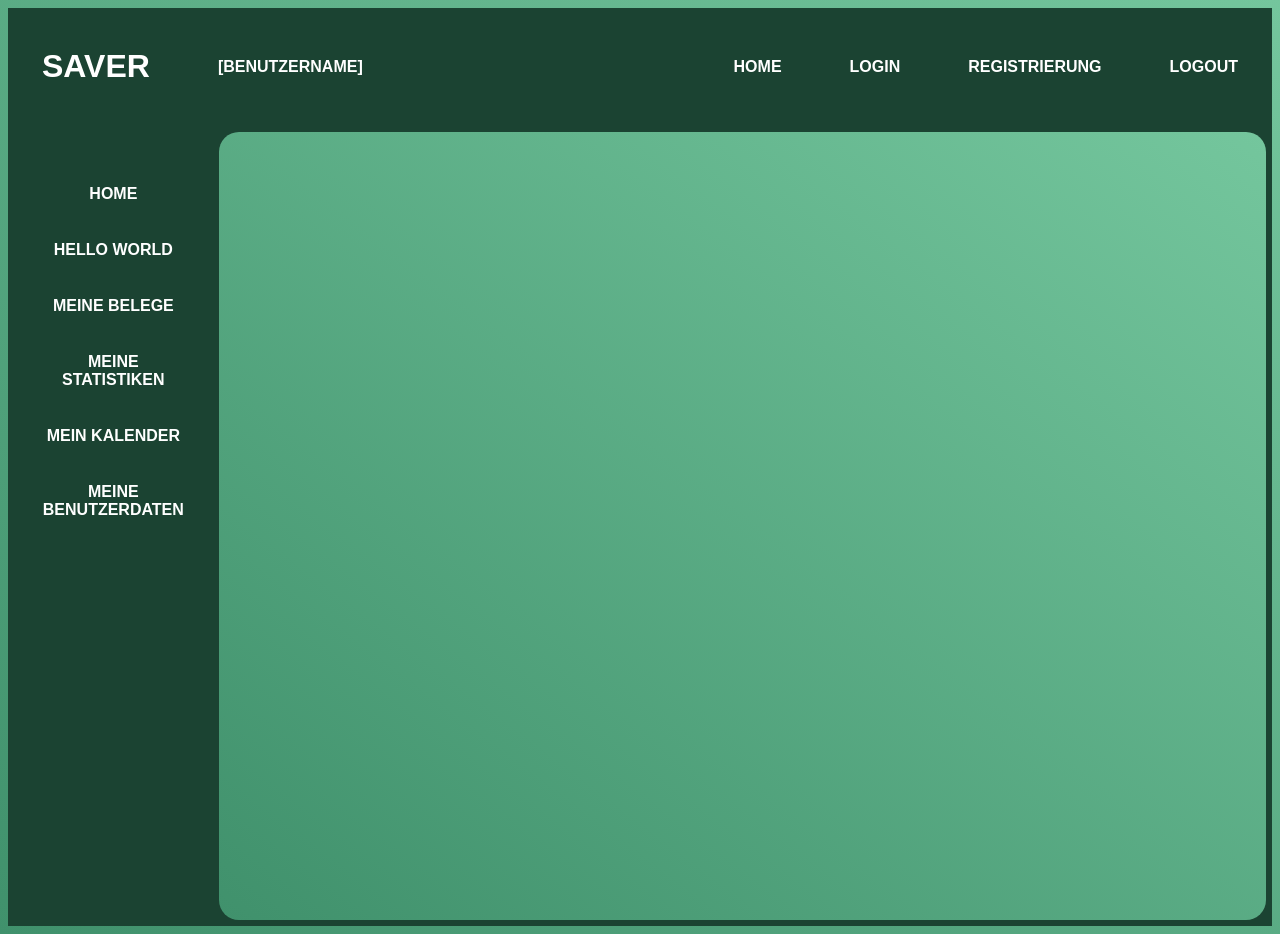
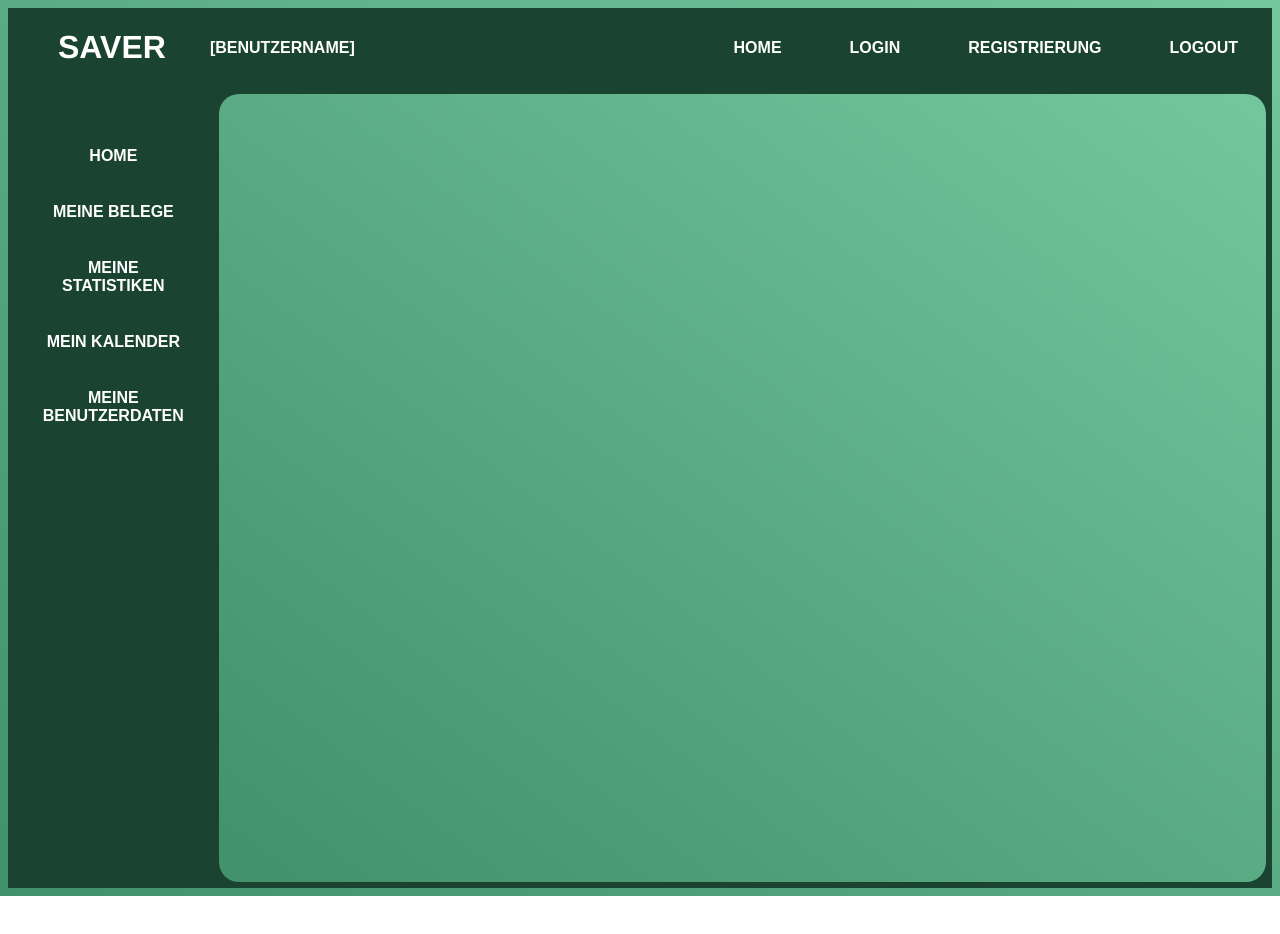
Before and after one commit to sorglos123/SAVER, a Vue app in the folder frontend/: page /home in a window 1280 px wide. After the commit the page ends 896 px from the top, so only its background shows below. Built offline with nearby package versions, Linux system fonts and the light colour scheme.

Commit message:
[B] Design-Anpassungen

```diff
--- a/frontend/src/components/Header.vue
+++ b/frontend/src/components/Header.vue
@@ -2,11 +2,12 @@
     <main>
         <div class="bar">
             <div class="title">
-                <button class="button">
+                <h1 style="vertical-align:middle"> SAVER </h1>
+                <!-- <button class="button"> -->
                     <!-- Falls User nicht eingeloggt: Weiterleitung zum Login -->
                     <!-- Falls User eingeloggt: Weiterleitung zu Home -->
-                    <router-link to="/"> <h1> SAVER </h1> </router-link>
-                </button>
+                    <!-- <router-link to="/"> <h1> SAVER </h1> </router-link> -->
+                <!-- </button> -->
                 <button class="button">
                     <router-link to="/user"> [benutzername] </router-link>
                 </button>
@@ -15,7 +16,7 @@
             <div class="buttons">
                 <button class="button">
                     <!-- Siehe oben: Weiterleitung zu Home soll über SAVER-Button erfolgen -->
-                    <router-link to="Home"> HOME </router-link>
+                    <router-link to="/dashboard"> HOME </router-link>
                 </button>
                 <button class="button">
                     <router-link to="/"> Login </router-link>
@@ -40,6 +41,10 @@ export default {
 
 <style scoped>
 
+h1 {
+    padding: 0px 10px 50px 50px;
+}
+
 button a {
     color: white;
     text-decoration: none;
@@ -51,7 +56,7 @@ button a {
     background: #1b4332;
     color: white;
     width: 100%;
-    height: auto;
+    height: 80px;
     display: flex;
 }
 
@@ -59,7 +64,7 @@ button a {
     flex: 1;
     display: flex;
     align-items: right;
-    justify-content: flex-end;
+    justify-content: center;
 }
 
 .buttons {
@@ -67,6 +72,7 @@ button a {
     display: flex;
     align-items: right;
     justify-content: flex-end;
+    vertical-align: middle;
 }
 
 .button {
--- a/frontend/src/components/Sidebar.vue
+++ b/frontend/src/components/Sidebar.vue
@@ -4,35 +4,28 @@
             <div class="title"> </div>
             <div class="menu-items">
                 <button class="button">
-                    <router-link to="Home" active-class="active" tag="button">
+                    <router-link to="/dashboard" active-class="active" tag="button">
                         <div class="link-container">
                             Home
                         </div>
                     </router-link>
                 </button>
                 <button class="button">
-                    <router-link to="/helloworld" active-class="active" tag="button">
-                        <div class="link-container">
-                            Hello World
-                        </div>
-                    </router-link>
-                </button>
-                <button class="button">
-                    <router-link to="/user" active-class="active" tag="button">
+                    <router-link to="/dashboard" active-class="active" tag="button">
                         <div class="link-container">
                             Meine Belege
                         </div>
                     </router-link>
                 </button>
                 <button class="button">
-                    <router-link to="/helloworld" active-class="active" tag="button">
+                    <router-link to="/dashboard" active-class="active" tag="button">
                         <div class="link-container">
                             Meine Statistiken
                         </div>
                     </router-link>
                 </button>
                 <button class="button">
-                    <router-link to="/helloworld" active-class="active" tag="button">
+                    <router-link to="/dashboard" active-class="active" tag="button">
                         <div class="link-container">
                             Mein Kalender
                         </div>
```
